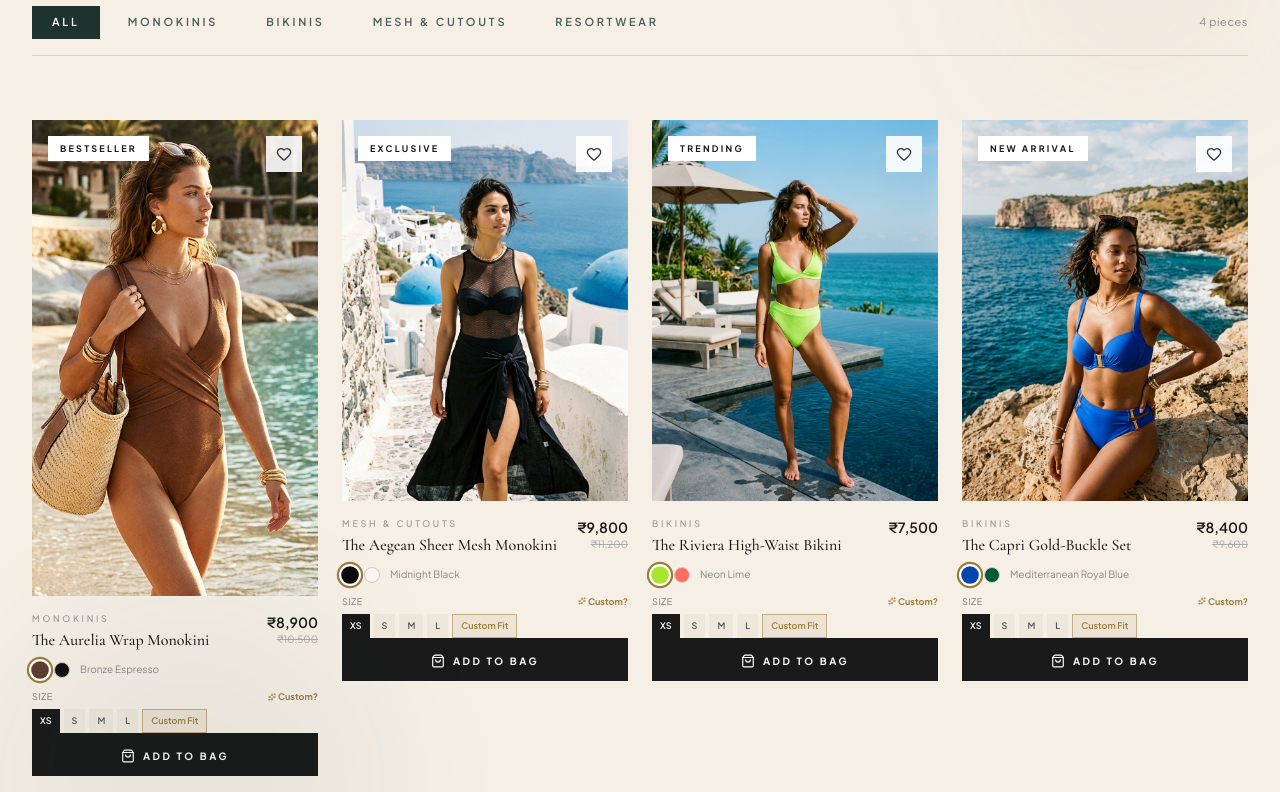
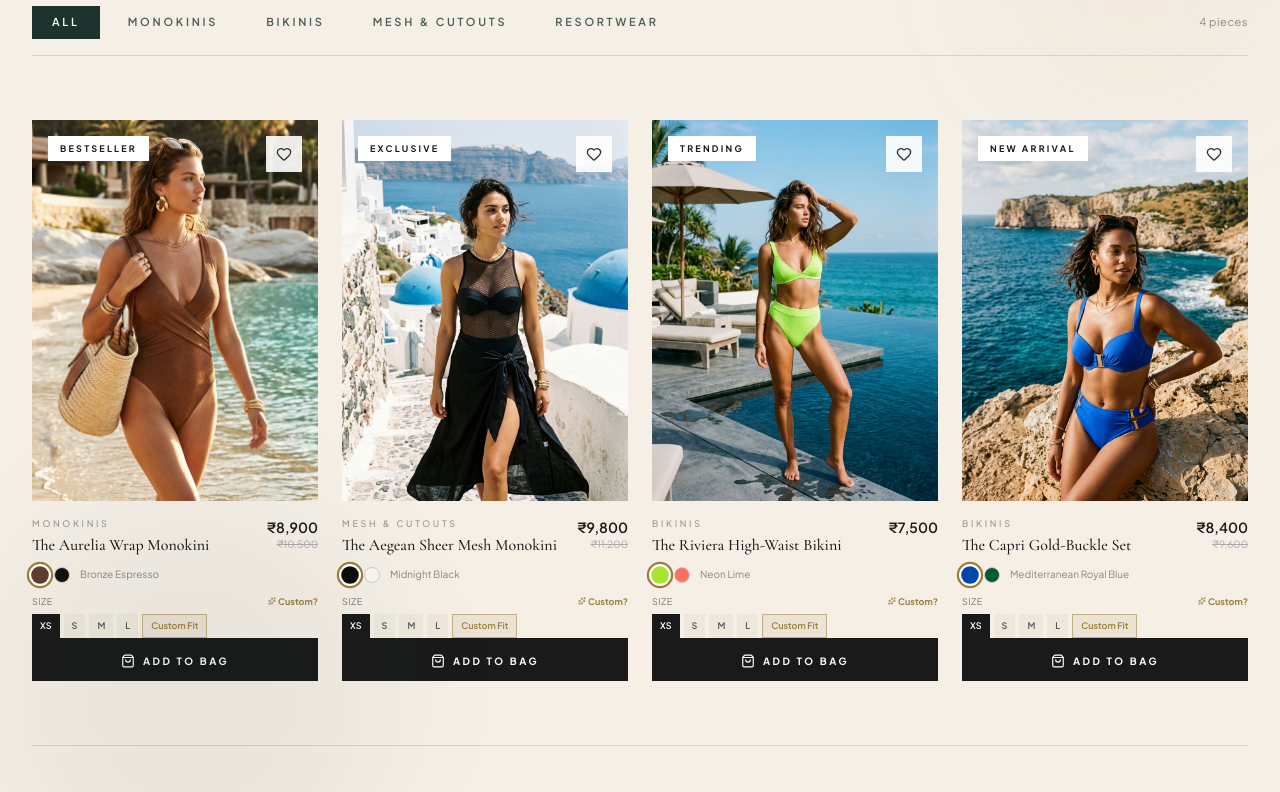
Before and after one commit to trickwrick/archie_by_priyanka, a Next.js app: page / in a window 1280 px wide. Shown: the part 1840-2632 px from the top of the page. Built offline with nearby package versions, Linux system fonts and the light colour scheme.

Commit message:
fix: make bestseller product card image height uniform with other cards

```diff
--- a/src/components/FeaturedProducts.tsx
+++ b/src/components/FeaturedProducts.tsx
@@ -193,17 +193,14 @@ export default function FeaturedProducts({
               const currentColor = selectedColors[product.id] || product.colors[0].name;
               const isWishlisted = wishlist.includes(product.id);
               const isJustAdded = addedAnimation === product.id;
-              // Make first card tall on desktop
-              const isFeatured = index === 0;
-
               return (
                 <motion.div
                   key={product.id}
                   variants={cardVariants}
-                  className={`group flex flex-col ${isFeatured ? "lg:row-span-2" : ""}`}
+                  className="group flex flex-col"
                 >
                   {/* Image Container */}
-                  <div className={`relative overflow-hidden bg-[#EDE8DF] ${isFeatured ? "aspect-3/5" : "aspect-3/4"}`}>
+                  <div className="relative overflow-hidden bg-[#EDE8DF] aspect-3/4">
                     <img
                       src={product.image}
                       alt={product.name}
```
